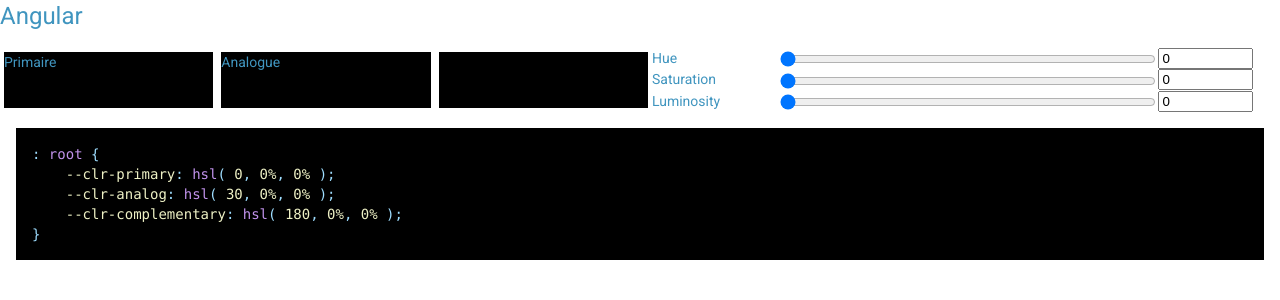
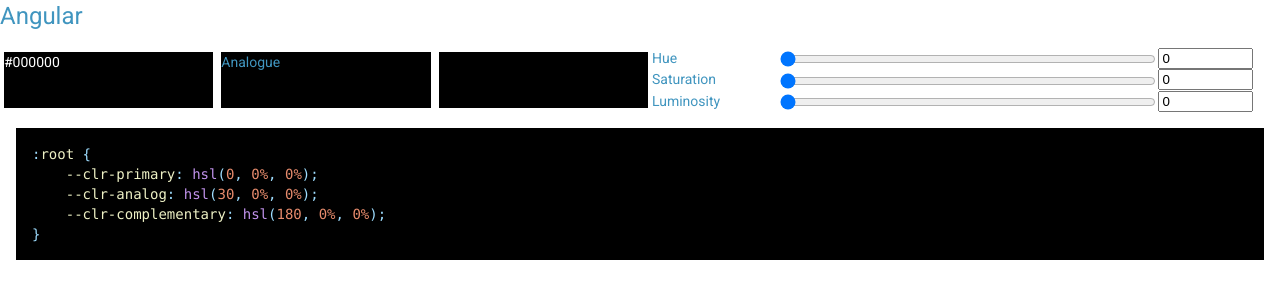
Before and after one commit to HerveGo/angular-widgets, an Angular app: page / in a window 1280 px wide. Shown: the top 300 px of the page. Built offline with nearby package versions, Linux system fonts and the light colour scheme.

Commit message:
trying rgb hsl

```diff
--- a/src/app/components/palette/color-palette/color-palette.component.html
+++ b/src/app/components/palette/color-palette/color-palette.component.html
@@ -1,7 +1,9 @@
 <div class="color-palette">
     <div class="color-palette__panels">
         <div class="color-palette__panel" [ngStyle]="{'background-color':primaryColor(hue.value,saturation.value,luminosity.value)}" >
-            <span>Primaire</span>
+            <span [ngStyle]="{'color':blackOrWhite(hue.value,saturation.value,luminosity.value) ? 'black':'white'}" >
+                {{rgbString(hue.value,saturation.value,luminosity.value)}}
+            </span>
         </div>
         <div class="color-palette__panel" [ngStyle]="{'background-color':analogColor(hue.value,saturation.value,luminosity.value)}" >
             <span>Analogue</span>
@@ -17,24 +19,4 @@
     </div>
 
 </div>
-<div class="color-palette__result">
-    <span class="symbol">: </span>
-    <span class="keyword">root </span>
-    <span class="symbol">&lbrace;</span><br>
-        --clr-primary<span class="symbol">: </span>
-        <span class="keyword">hsl</span><span class="symbol">(</span>
-            {{hue.value}}<span class="symbol">,</span>
-            {{saturation.value}}%<span class="symbol">,</span>
-            {{luminosity.value}}%<span class="symbol"> );</span><br>
-        --clr-analog<span class="symbol">: </span>
-        <span class="keyword">hsl</span><span class="symbol">(</span>
-        {{analog(hue.value)}}<span class="symbol">,</span>
-        {{saturation.value}}%<span class="symbol">,</span>
-        {{luminosity.value}}%<span class="symbol"> );</span><br>
-        --clr-complementary<span class="symbol">: </span>
-        <span class="keyword">hsl</span><span class="symbol">(</span>
-        {{complementary(hue.value)}}<span class="symbol">,</span>
-        {{saturation.value}}%<span class="symbol">,</span>
-        {{luminosity.value}}%<span class="symbol"> );</span><br>
-    <span class="symbol">&rbrace;</span>
-</div>
+<div class="color-palette__result" [innerHTML]="code(hue.value, saturation.value, luminosity.value)"></div>
--- a/src/app/components/palette/color-palette/color-palette.component.ts
+++ b/src/app/components/palette/color-palette/color-palette.component.ts
@@ -1,9 +1,10 @@
-import { Component, OnInit } from '@angular/core';
+import { Component, OnInit, ViewEncapsulation } from '@angular/core';
 
 @Component({
   selector: 'aw-color-palette',
   templateUrl: './color-palette.component.html',
   styleUrls: ['./color-palette.component.scss'],
+  encapsulation: ViewEncapsulation.None,
 })
 export class ColorPaletteComponent implements OnInit {
 
@@ -42,4 +43,72 @@ export class ColorPaletteComponent implements OnInit {
     return `hsl(${this.complementary(h)},${s}%,${l}%)`;
   }
 
+  code(h:number, s:number, l:number): string {
+    let c: string = `:root {<br>
+    §tab--clr-primary: hsl(<span class='value'>${h}</span>, <span class='value'>${s}%</span>, <span class='value'>${l}%</span>);<br>
+    §tab--clr-analog: hsl(<span class='value'>${this.analog(h)}</span>, <span class='value'>${s}%</span>, <span class='value'>${l}%</span>);<br>
+    §tab--clr-complementary: hsl(<span class='value'>${this.complementary(h)}</span>, <span class='value'>${s}%</span>, <span class='value'>${l}%</span>);<br>
+    }`;
+    [":", "{", "}", ",", ";"].forEach( char => {
+      let reg = new RegExp(char, "g");
+      c = c.replace(reg, `<span class='symbol'>${char}</span>`)
+    });
+    c = c.replace(/\(/g, "<span class='symbol'>(</span>");
+    c = c.replace(/\)/g, "<span class='symbol'>)</span>");
+    c = c.replace(/hsl/g, "<span class='keyword'>hsl</span>");
+    c = c.replace(/§tab/g, "    ");
+    return c;
+  }
+
+  hslToRgb(h:number, s:number, l:number): number[] {
+    h = h/380;
+    s = s/100;
+    l = l/100;
+    let r:number, g:number, b:number;
+
+    if(s == 0) {
+        r = g = b = l; // achromatic
+    } else {
+        let hue2rgb = function hue2rgb(p:number, q:number, t:number): number{
+            if(t < 0) t += 1;
+            if(t > 1) t -= 1;
+            if(t < 1/6) return p + (q - p) * 6 * t;
+            if(t < 1/2) return q;
+            if(t < 2/3) return p + (q - p) * (2/3 - t) * 6;
+            return p;
+        }
+
+        var q = l < 0.5 ? l * (1 + s) : l + s - l * s;
+        var p = 2 * l - q;
+        r = hue2rgb(p, q, h + 1/3);
+        g = hue2rgb(p, q, h);
+        b = hue2rgb(p, q, h - 1/3);
+    }
+    console.log("r="+r);
+    return [Math.round(r * 255), Math.round(g * 255), Math.round(b * 255)];
+  }
+
+  rgbString(h:number, s:number, l:number): string {
+    const [r,g,b] = this.hslToRgb(h,s,l);
+    return this.rgbToHex(r,g,b);
+  }
+
+  rgbToHex(r:number, g:number, b:number): string {
+    function componentToHex(c:number): string {
+      var hex = c.toString(16);
+      return hex.length == 1 ? "0" + hex : hex;
+    }
+    return "#" + componentToHex(r) + componentToHex(g) + componentToHex(b);
+  }
+
+
+  blackOrWhite(h:number, s:number, l:number): boolean {
+    const [r,g,b] = this.hslToRgb(h,s,l);
+    console.log(`r ${r}`);
+
+    let Ys: number = Math.pow(r/255.0,2.2) * 0.2126 +
+          Math.pow(g/255.0,2.2) * 0.7152 +
+          Math.pow(b/255.0,2.2) * 0.0722;
+    return Ys > 0.4;
+  }
 }
```
